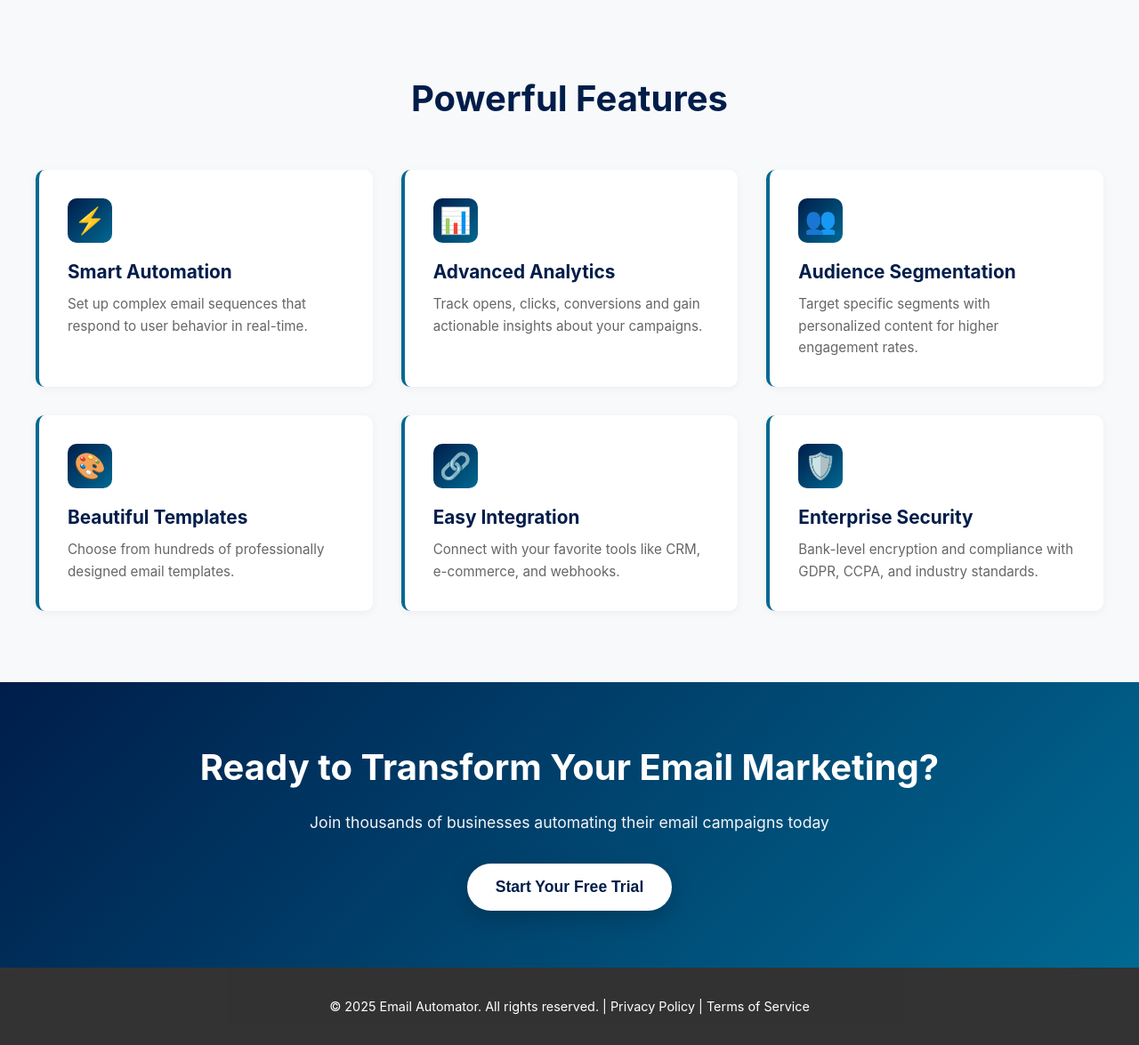
After one commit to areeb-x3/vectra-email-automator, a Django app: page /home/ in a window 1280 px wide. The commit adds this page. Shown: the part 881-2056 px from the top of the page at 89% size. Run offline with Django 5.2, Linux system fonts and the light colour scheme.

Commit message:
Added Login and Logout Functionailty still need to add dashboard.

```diff
--- /dev/null
+++ b/core/static/home_style.css
@@ -0,0 +1,273 @@
+* {
+    margin: 0;
+    padding: 0;
+    box-sizing: border-box;
+}
+
+body {
+    font-family: -apple-system, BlinkMacSystemFont, 'Segoe UI', Roboto, 'Helvetica Neue', Arial, sans-serif;
+    color: #1A1B41;
+    line-height: 1.6;
+    overflow-x: hidden;
+}
+
+/* Header */
+header {
+    background: rgb(0, 13, 33);
+    /*linear-gradient(135deg, #001D4A 0%, #1A1B41 100%)*/
+    padding: 1.5rem 2rem;
+    display: flex;
+    justify-content: space-between;
+    align-items: center;
+    position: fixed;
+    width: 100%;
+    top: 0;
+    z-index: 1000;
+    box-shadow: 0 2px 10px rgba(0, 29, 74, 0.1);
+}
+
+.logo {
+    font-size: 1.8rem;
+    font-weight: 700;
+    color: #FFFFFF;
+    letter-spacing: -0.5px;
+}
+
+.sign-in-btn {
+    background: #006992;
+    color: #FFFFFF;
+    border: none;
+    padding: 0.75rem 1.5rem;
+    border-radius: 50px;
+    font-size: 1rem;
+    font-weight: 600;
+    cursor: pointer;
+    transition: all 0.3s ease;
+    box-shadow: 0 4px 15px rgba(0, 105, 146, 0.3);
+}
+
+.sign-in-btn:hover {
+    background: #005073;
+    box-shadow: 0 6px 20px rgba(0, 105, 146, 0.4);
+}
+
+/* Hero Section */
+.hero {
+    background: linear-gradient(rgba(0, 29, 74, 0.7), rgba(0, 29, 74, 0.7)), url("https://images.pexels.com/photos/3184291/pexels-photo-3184291.jpeg");
+    background-size: cover;
+    background-repeat: no-repeat;
+    background-position: center;
+    /*OLD: linear-gradient(135deg, #001D4A 0%, #1A1B41 50%, #006992 100%)*/
+    padding: 8rem 2rem 5rem;
+    text-align: center;
+    color: #FFFFFF;
+    margin-top: 80px;
+    min-height: 100vh;
+    display: flex;
+    flex-direction: column;
+    justify-content: center;
+    align-items: center;
+}
+
+.hero h1 {
+    font-size: 3.5rem;
+    font-weight: 800;
+    margin-bottom: 1.5rem;
+    line-height: 1.2;
+    max-width: 900px;
+    animation: slideInDown 0.8s ease;
+}
+
+.hero p {
+    font-size: 1.3rem;
+    max-width: 700px;
+    margin: 0 auto 2.5rem;
+    opacity: 0.95;
+    animation: slideInUp 0.8s ease;
+}
+
+.cta-buttons {
+    display: flex;
+    gap: 1rem;
+    justify-content: center;
+    flex-wrap: wrap;
+    animation: fadeIn 1s ease 0.3s backwards;
+}
+
+.btn-primary {
+    background: #FFFFFF;
+    color: #001D4A;
+    padding: 1rem 2rem;
+    border: none;
+    border-radius: 50px;
+    font-size: 1.1rem;
+    font-weight: 700;
+    cursor: pointer;
+    transition: all 0.3s ease;
+    box-shadow: 0 8px 25px rgba(0, 0, 0, 0.2);
+}
+
+.btn-primary:hover {
+    box-shadow: 0 12px 35px rgba(0, 0, 0, 0.3);
+}
+
+.btn-secondary {
+    background: transparent;
+    color: #FFFFFF;
+    padding: 1rem 2rem;
+    border: 2px solid #FFFFFF;
+    border-radius: 50px;
+    font-size: 1.1rem;
+    font-weight: 700;
+    cursor: pointer;
+    transition: all 0.3s ease;
+}
+
+.btn-secondary:hover {
+    background: rgba(255, 255, 255, 0.1);
+}
+
+/* Features Section */
+.features {
+    background: #f8f9fa;
+    padding: 5rem 2rem;
+}
+
+.features h2 {
+    text-align: center;
+    font-size: 2.5rem;
+    color: #001D4A;
+    margin-bottom: 3rem;
+}
+
+.feature-grid {
+    display: grid;
+    grid-template-columns: repeat(auto-fit, minmax(300px, 1fr));
+    gap: 2rem;
+    max-width: 1200px;
+    margin: 0 auto;
+}
+
+.feature-card {
+    background: #FFFFFF;
+    padding: 2rem;
+    border-radius: 10px;
+    border-left: 4px solid #006992;
+    box-shadow: 0 2px 10px rgba(0, 0, 0, 0.05);
+    transition: all 0.3s ease;
+}
+
+.feature-card:hover {
+    transform: translateY(-5px);
+    box-shadow: 0 8px 25px rgba(0, 105, 146, 0.15);
+}
+
+.feature-icon {
+    width: 50px;
+    height: 50px;
+    background: linear-gradient(135deg, #001D4A, #006992);
+    border-radius: 10px;
+    display: flex;
+    align-items: center;
+    justify-content: center;
+    font-size: 1.8rem;
+    margin-bottom: 1rem;
+}
+
+.feature-card h3 {
+    color: #001D4A;
+    margin-bottom: 0.5rem;
+    font-size: 1.3rem;
+}
+
+.feature-card p {
+    color: #666;
+    font-size: 0.95rem;
+    line-height: 1.6;
+}
+
+/* CTA Section */
+.final-cta {
+    background: linear-gradient(135deg, #001D4A 0%, #006992 100%);
+    color: #FFFFFF;
+    padding: 4rem 2rem;
+    text-align: center;
+}
+
+.final-cta h2 {
+    font-size: 2.5rem;
+    margin-bottom: 1rem;
+}
+
+.final-cta p {
+    font-size: 1.1rem;
+    margin-bottom: 2rem;
+    opacity: 0.95;
+}
+
+/* Footer */
+footer {
+    background: #000;
+    color: #FFFFFF;
+    text-align: center;
+    padding: 2rem;
+    font-size: 0.9rem;
+    opacity: 0.8;
+}
+
+/* Animations */
+@keyframes slideInDown {
+    from {
+        opacity: 0;
+        transform: translateY(-30px);
+    }
+    to {
+        opacity: 1;
+        transform: translateY(0);
+    }
+}
+
+@keyframes slideInUp {
+    from {
+        opacity: 0;
+        transform: translateY(30px);
+    }
+    to {
+        opacity: 1;
+        transform: translateY(0);
+    }
+}
+
+@keyframes fadeIn {
+    from {
+        opacity: 0;
+    }
+    to {
+        opacity: 1;
+    }
+}
+
+/* Responsive */
+@media (max-width: 768px) {
+    .hero h1 {
+        font-size: 2.5rem;
+    }
+    .hero p {
+        font-size: 1.1rem;
+    }
+    header {
+        flex-direction: column;
+        gap: 1rem;
+    }
+    .hero {
+        padding: 7rem 1.5rem 3rem;
+    }
+    .cta-buttons {
+        flex-direction: column;
+        gap: 1rem;
+    }
+    .btn-primary, .btn-secondary {
+        width: 100%;
+        max-width: 300px;
+    }
+}
--- a/core/static/login_style.css
+++ b/core/static/login_style.css
@@ -139,7 +139,6 @@ body {
 }
 
 .submit-btn:hover {
-    transform: translateY(-2px);
     box-shadow: 0 10px 20px rgba(0, 105, 146, 0.3);
 }
 
--- /dev/null
+++ b/core/templates/home.html
@@ -0,0 +1,126 @@
+<!DOCTYPE html>
+{% load static %}
+<html lang="en">
+<head>
+    <meta charset="UTF-8">
+    <meta name="viewport" content="width=device-width, initial-scale=1.0">
+    <title>Automate Your Email Campaigns</title>
+    <link rel="stylesheet" href="{% static 'home_style.css' %}">
+</head>
+<body>
+    <!-- Header -->
+    <header>
+        <div class="logo">📧 Vectra</div>
+        <button class="sign-in-btn" onclick="handleSignIn()">Sign In</button>
+    </header>
+
+    <!-- Hero Section -->
+    <section class="hero">
+        <h1>Automate Your Email Campaigns</h1>
+        <p>Save hours every week with intelligent email automation. Reach the right people at the right time with personalized campaigns.</p>
+        <div class="cta-buttons">
+            <button class="btn-primary" onclick="handleGetStarted()">Get Started Free</button>
+            <button class="btn-secondary" onclick="handleDemo()">Watch Demo</button>
+        </div>
+    </section>
+
+    <!-- Features Section -->
+    <section class="features">
+        <h2>Powerful Features</h2>
+        <div class="feature-grid">
+            <div class="feature-card">
+                <div class="feature-icon">⚡</div>
+                <h3>Smart Automation</h3>
+                <p>Set up complex email sequences that respond to user behavior in real-time.</p>
+            </div>
+            <div class="feature-card">
+                <div class="feature-icon">📊</div>
+                <h3>Advanced Analytics</h3>
+                <p>Track opens, clicks, conversions and gain actionable insights about your campaigns.</p>
+            </div>
+            <div class="feature-card">
+                <div class="feature-icon">👥</div>
+                <h3>Audience Segmentation</h3>
+                <p>Target specific segments with personalized content for higher engagement rates.</p>
+            </div>
+            <div class="feature-card">
+                <div class="feature-icon">🎨</div>
+                <h3>Beautiful Templates</h3>
+                <p>Choose from hundreds of professionally designed email templates.</p>
+            </div>
+            <div class="feature-card">
+                <div class="feature-icon">🔗</div>
+                <h3>Easy Integration</h3>
+                <p>Connect with your favorite tools like CRM, e-commerce, and webhooks.</p>
+            </div>
+            <div class="feature-card">
+                <div class="feature-icon">🛡️</div>
+                <h3>Enterprise Security</h3>
+                <p>Bank-level encryption and compliance with GDPR, CCPA, and industry standards.</p>
+            </div>
+        </div>
+    </section>
+
+    <!-- Final CTA -->
+    <section class="final-cta">
+        <h2>Ready to Transform Your Email Marketing?</h2>
+        <p>Join thousands of businesses automating their email campaigns today</p>
+        <button class="btn-primary" onclick="handleGetStarted()" style="background: #FFFFFF; color: #001D4A;">Start Your Free Trial</button>
+    </section>
+
+    <!-- Footer -->
+    <footer>
+        <p>&copy; 2025 Email Automator. All rights reserved. | Privacy Policy | Terms of Service</p>
+    </footer>
+
+    <script>
+        function handleSignIn() {
+            window.location.href = "../login/?show=login";
+        }
+
+        function handleGetStarted() {
+            window.location.href = "../login/?show=signup";
+        }
+
+        function handleDemo() {
+            alert('Loading demo video...');
+            console.log('Demo button clicked');
+        }
+
+        // Smooth scroll behavior
+        document.querySelectorAll('a[href^="#"]').forEach(anchor => {
+            anchor.addEventListener('click', function (e) {
+                e.preventDefault();
+                const target = document.querySelector(this.getAttribute('href'));
+                if (target) {
+                    target.scrollIntoView({
+                        behavior: 'smooth'
+                    });
+                }
+            });
+        });
+
+        // Fade in elements on scroll
+        const observerOptions = {
+            threshold: 0.1,
+            rootMargin: '0px 0px -50px 0px'
+        };
+
+        const observer = new IntersectionObserver((entries) => {
+            entries.forEach(entry => {
+                if (entry.isIntersecting) {
+                    entry.target.style.opacity = '1';
+                    entry.target.style.transform = 'translateY(0)';
+                }
+            });
+        }, observerOptions);
+
+        document.querySelectorAll('.feature-card, .stat-card').forEach(el => {
+            el.style.opacity = '0';
+            el.style.transform = 'translateY(20px)';
+            el.style.transition = 'opacity 0.6s ease, transform 0.6s ease';
+            observer.observe(el);
+        });
+    </script>
+</body>
+</html>
--- /dev/null
+++ b/core/urls.py
@@ -0,0 +1,15 @@
+from django.contrib.auth import views as auth_views
+from django.urls import path
+from django.shortcuts import redirect
+from . import views
+
+app_name = "core"
+
+urlpatterns = [
+    path("", lambda request: redirect("home/", permanent=False)),
+    path("home/", views.home, name="home"),
+    path("dashboard/", views.dashboard, name="dashboard"),
+    path("login/", views.login_user, name="login"),
+    path("logout/", views.logout_user, name="logout"),
+    path("signup/", views.signup_user, name="signup"),
+]
--- a/core/views.py
+++ b/core/views.py
@@ -1,7 +1,66 @@
-from django.shortcuts import render
-from django.http import HttpResponse
-from django.template import loader
+from django.shortcuts import render, redirect
+from django.contrib.auth.models import User
+from django.contrib.auth import authenticate, login, logout
+from django.contrib import messages
+from django.contrib.auth.decorators import login_required
 
-def login(request):
-    template = loader.get_template('login.html')
-    return HttpResponse(template.render())
+def home(request):
+    return render(request, "home.html")
+
+def login_user(request):
+    if request.method == "POST":
+        email = request.POST.get("loginEMail")
+        password = request.POST.get("loginPassword")
+
+        user = authenticate(request, username=email, password=password)
+        if user is None:
+            messages.error(request, "Invalid email or password")
+            return redirect("/login/?show=login")
+
+        login(request, user)
+        return redirect("/dashboard/")
+
+    return render(request, "login.html")
+
+@login_required
+def logout_user(request):
+    # Accept POST (recommended) or GET (convenience)
+    if request.method == "POST" or request.method == "GET":
+        logout(request)
+        return redirect("/login/")
+    # fallback
+    return redirect("/login/")
+
+def signup_user(request):
+    if request.method == "POST":
+        first = request.POST.get("firstNameValue")
+        last = request.POST.get("lastName")
+        email = request.POST.get("signupEmail")
+        password = request.POST.get("signupPassword")
+        confirm = request.POST.get("confirmPassword")
+
+        if password != confirm:
+            messages.error(request, "Passwords do not match")
+            return redirect("/login/?show=signup")
+
+        if User.objects.filter(username=email).exists():
+            messages.error(request, "Email already exists")
+            return redirect("/login/?show=signup")
+
+        try:
+            User.objects.create_user(
+                username=email,
+                email=email,
+                first_name=first,
+                last_name=last,
+                password=password
+            )
+        except:
+            print("ERROR")
+        return redirect("/login/?show=login")
+
+    return render(request, "login.html")
+
+@login_required
+def dashboard(request):
+    return render(request, "dashboard.html")
--- a/email_automator/urls.py
+++ b/email_automator/urls.py
@@ -15,12 +15,10 @@ Including another URLconf
     2. Add a URL to urlpatterns:  path('blog/', include('blog.urls'))
 """
 from django.contrib import admin
-from django.urls import path
+from django.urls import path, include
 from django.shortcuts import redirect
-from core import views
 
 urlpatterns = [
-    path("", lambda request: redirect("/login", permanent=False)),
-    path('login/', views.login),
     path('admin/', admin.site.urls),
+    path("", include("core.urls", "core"))
 ]
```
Also changed, not shown: core/templates/dashboard.html (added, +15 -0 lines), core/templates/login.html (+31 -17 lines), email_automator/settings.py (+6 -1 lines), db.sqlite3.
